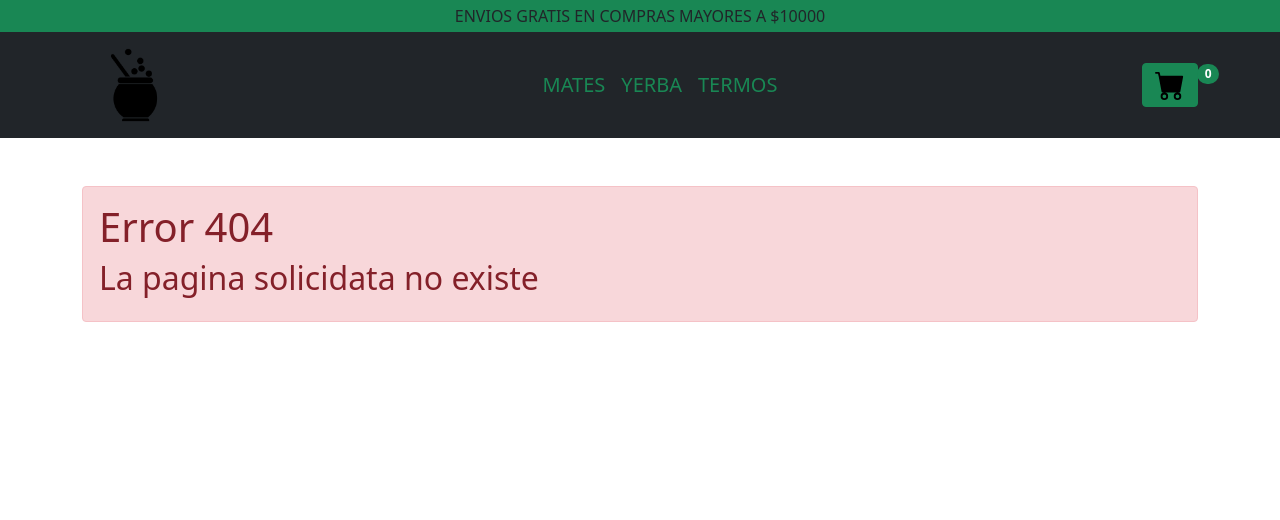
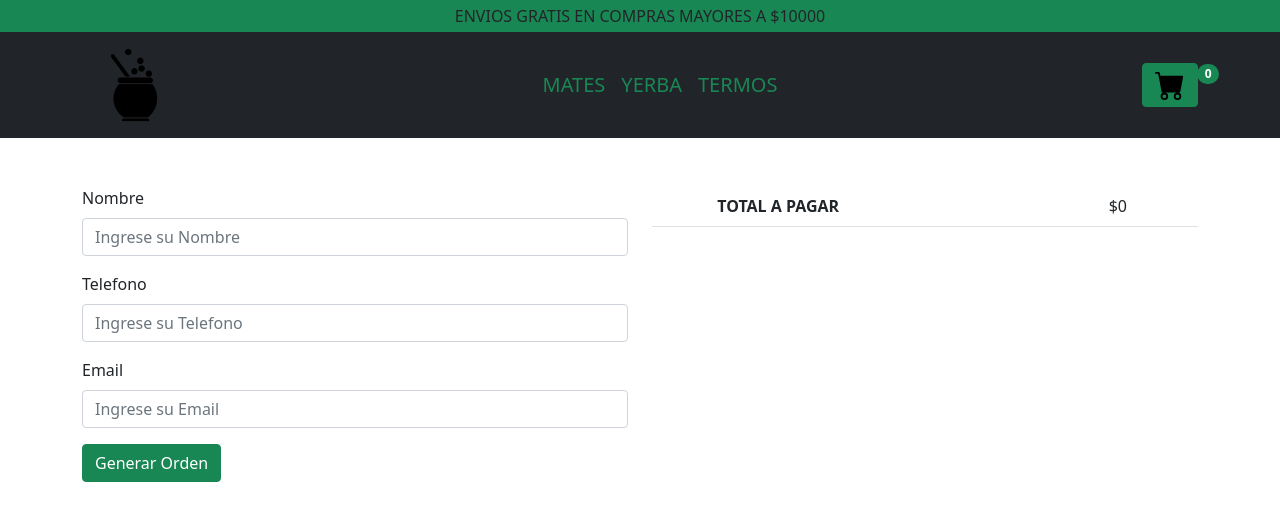
Before and after one commit to Ivaldum/React-Coder, a React (Vite) app: page /checkout in a window 1280 px wide. Before the commit this address had no page. Shown: the top 520 px of the page. Built offline with nearby package versions, Linux system fonts and the light colour scheme.

Commit message:
add checkout

```diff
--- a/package.json
+++ b/package.json
@@ -9,6 +9,7 @@
     "preview": "vite preview"
   },
   "dependencies": {
+    "firebase": "^9.15.0",
     "react": "^18.2.0",
     "react-dom": "^18.2.0",
     "react-icons": "^4.7.1",
--- a/src/App.jsx
+++ b/src/App.jsx
@@ -6,6 +6,7 @@ import ItemDetailContainer from "./components/ItemDetailContainer";
 import Error404 from "./components/Error404";
 import CartContextProvider from "./components/context/CartContext";
 import Cart from "./components/Cart"
+import Checkout from "./components/CheckOut";
 
 function App () {
     return(
@@ -18,6 +19,7 @@ function App () {
                     <Route path={"/category/:id"} element={<ItemListContainer/>}/>
                     <Route path={"/product/:id"} element={<ItemDetailContainer/>}/>
                     <Route path={"/cart"} element={<Cart/>}/>
+                    <Route path={"/checkout"} element={<Checkout/>}/>
                     <Route path={"*"} element={<Error404/>}/>
                 </Routes>
             </BrowserRouter>
--- a/src/components/Cart.jsx
+++ b/src/components/Cart.jsx
@@ -3,9 +3,7 @@ import { Link } from "react-router-dom";
 import { CartContext } from "./context/CartContext";
 
 const Cart = () => {
-    const {cart, cartTotal, clear, removeItem, precioFinal} = useContext(CartContext);
-
-    console.log(cart)
+    const {cart, cartTotal, clearCart, removeItem, precioFinal} = useContext(CartContext);
 
     if (cartTotal() === 0) {
         return (
@@ -37,7 +35,7 @@ const Cart = () => {
                         <tbody>
                             {cart.map(item => (
                                 <tr key={item.id}>
-                                    <td className="align-middle"><img src={item.image} alt={item.name} width={80} /></td>
+                                    <td className="align-middle"><img src={item.image} alt={item.name} width={70} /></td>
                                     <td className="align-middle">{item.name}</td>
                                     <td className="align-middle ">{item.quantity}</td>
                                     <td className="align-middle">${item.quantity * item.price}</td>
@@ -49,12 +47,14 @@ const Cart = () => {
                                 <td colSpan={2}>&nbsp;</td>
                                 <td><b>TOTAL A PAGAR</b></td>
                                 <td>${precioFinal()}</td>
-                                <td className="text-end"><button className="btn btn-success">Finalizar compra</button></td>
+                                <td className="text-end"><Link to={"/checkout"} className="btn btn-success">Finalizar compra</Link></td>
                             </tr>
                         </tbody>
-                        <tr>
-                            <th scope="col" colSpan={5} className="text-end"><Link onClick={clear} className="btn btn-success my-2"> Vaciar carrito</Link></th>
-                        </tr>
+                        <tbody>
+                            <tr>
+                                <th scope="col" colSpan={5} className="text-end"><Link onClick={clearCart} className="btn btn-success my-2"> Vaciar carrito</Link></th>
+                            </tr>
+                        </tbody>
                     </table>
                 </div>
             </div>
--- /dev/null
+++ b/src/components/Checkout.jsx
@@ -0,0 +1,84 @@
+import { useContext, useState } from "react";
+import { CartContext } from "./context/CartContext";
+import { addDoc, collection, getFirestore, updateDoc } from "firebase/firestore";
+
+const Checkout = () => {
+
+    const {cart, clearCart, precioFinal} = useContext(CartContext);
+
+    const [nombre, setNombre] = useState("");
+    const [telefono, setTelefono] = useState("");
+    const [email, setEmail] = useState("");
+    const [orderId, setOrderId] = useState("");
+
+    const generarOrden = () => {
+        const fecha = new Date();
+        const order = {
+            buyer: {name:nombre, phone:telefono, email:email},
+            items: cart.map(product => ({id:product.id, tittle:product.name, quantity:product.quantity, price:product.price, totalPrice: product.quantity * product.price})),
+            total: precioFinal(),
+            orderDate: `${fecha.getFullYear()} - ${fecha.getMonth() + 1} - ${fecha.getDate()} ${fecha.getHours()}:${fecha.getMinutes}:${fecha.getSeconds}`
+        };
+
+        const db = getFirestore();
+        const ordersCollection = collection(db, "orders");
+        addDoc(ordersCollection, order).then((order) => {
+            setOrderId(order.id);
+            clearCart();
+        });
+    }
+
+    return(
+        <div className="container">
+            <div className="row my-5">
+                <div className="col-md-6">
+                    <form>
+                        <div className="mb-3">
+                            <label htmlFor="nombre" className="form-label">Nombre</label>
+                            <input type="text" className="form-control" placeholder="Ingrese su Nombre" onInput={(e) => {setNombre(e.target.value)}}/>
+                        </div>
+                        <div className="mb-3">
+                            <label htmlFor="telefono" className="form-label">Telefono</label>
+                            <input type="text" className="form-control" placeholder="Ingrese su Telefono" onInput={(e) => {setTelefono(e.target.value)}}/>
+                        </div>
+                        <div className="mb-3">
+                            <label htmlFor="email" className="form-label">Email</label>
+                            <input type="text" className="form-control" placeholder="Ingrese su Email" onInput={(e) => {setEmail(e.target.value)}}/>
+                        </div>
+                        <button type="button" className="btn btn-success" onClick={generarOrden}>Generar Orden</button>
+                    </form>
+                </div>
+                <div className="col-md-6">
+                    <table className="table">
+                        <tbody>
+                            {cart.map(item => (
+                                <tr key={item.id}>
+                                    <td className="align-middle"><img src={item.image} alt={item.name} width={70} /></td>
+                                    <td className="align-middle">{item.name}</td>
+                                    <td className="align-middle ">{item.quantity}</td>
+                                    <td className="align-middle">${item.quantity * item.price}</td>
+                                </tr>
+                                ))
+                            }
+                            <tr>
+                                <td colSpan={2}>&nbsp;</td>
+                                <td><b>TOTAL A PAGAR</b></td>
+                                <td>${precioFinal()}</td>
+                            </tr>
+                        </tbody>
+                    </table>
+                </div>
+            </div>
+            <div className="row">
+                <div className="col text-center">
+                    {orderId !== ""
+                        ? <div className="alert alert-success" role="alert"> Orden generada correctamente, numero: {orderId} </div>
+                        : ""
+                    }
+                </div>
+            </div>
+        </div>
+    )
+}
+
+export default Checkout;
--- a/src/components/Item.jsx
+++ b/src/components/Item.jsx
@@ -5,10 +5,10 @@ const Item = ({ item }) => {
     return(
         <div className="col-md-4">
             <div className="card bg-dark text-center mt-2 mb-1">
-                <img src={item.image} alt="" className="card-img-top w-100 h-100"/>
+                <img src={item.image} alt="" className="card-img-top" />
                 <div className="card-body text-light">
                     <p className="card-text">{ item.name }</p>
-                    <Link to={"/product/" + item.id} className="btn btn-outline-success"> Comprar </Link>
+                    <Link to={"/product/" + item.id} className="btn btn-success"> Comprar </Link>
                 </div>
             </div>
         </div>
--- a/src/components/ItemCount.jsx
+++ b/src/components/ItemCount.jsx
@@ -27,9 +27,9 @@ const ItemCount = ({ stock, onAdd}) => {
 
     return(
         <div className="container">
-            <button onClick={decrease}> - </button>
-            <span> {count} </span>
-            <button onClick={increase}> + </button>
+            <button onClick={decrease} className="btn btn-danger"> - </button>
+            <span className="fs-5 my-2 mx-2"> {count} </span>
+            <button onClick={increase} className="btn btn-success"> + </button>
             {vendido
                 ? <Link to={"/cart"} className="btn btn-success mx-3"> Terminar compra</Link>
                 : <button className="btn btn-success mx-3" onClick={() => { addCart(count) }}> {<FaShoppingCart/>} Agregar al carrito </button>
--- a/src/components/ItemDetail.jsx
+++ b/src/components/ItemDetail.jsx
@@ -18,7 +18,7 @@ const ItemDetail = ({item}) => {
     return(
         <div className="d-flex flex-row justify-content-center border my-4">
             <div className="col-md-4">
-                <img src={item.image} alt={item.name} className="img-fluid"/>
+                <img src={item.image} alt={item.name} className="img-fluid" width={250}/>
             </div>
             <div className="col-md-4 d-flex flex-column justify-content-center text-center">
                 <h2>{item.name}</h2>
--- a/src/components/ItemDetailContainer.jsx
+++ b/src/components/ItemDetailContainer.jsx
@@ -1,37 +1,30 @@
 import { useState, useEffect } from "react";
-import { useParams, useNavigate } from "react-router-dom";
-import products from "../data/products.json"
+import { useParams } from "react-router-dom";
+import { doc, getDoc, getFirestore} from "firebase/firestore"
 import ItemDetail from "./ItemDetail"
 
 
 const ItemDetailContainer = () => {
-    const navigate = useNavigate()
 
     const [item, setItem] = useState([]);
     const {id} = useParams();
 
-    useEffect(() =>{
-        const promesa = new Promise ((resolve, reject) =>{
-            setTimeout(() => {
-                const product = products.find(item => item.id === parseInt(id))
-                if(product)
-                    return resolve(product);
-
-                reject()
-            }, 2000);
-        });
-
-        promesa.then((res) =>{
-            setItem(res);
+    useEffect( () => {
+        const db = getFirestore();
+        const item = doc(db, "products", id);
+        getDoc(item).then((product) => {
+            console.log(product)
+            if(product.exists()) {
+                setItem({id: product.id, ...product.data()})
+            }
+            else{
+                console.log("Document does not exist")
+            }
         })
-            .catch(() => {
-                navigate("/")
-            })
-
-    }, [id]);
+    }, [])
 
     return(
-        <div className="container">
+        <div className="container my-5">
             <ItemDetail item = {item}/>
         </div>
     )
--- a/src/components/ItemListContainer.jsx
+++ b/src/components/ItemListContainer.jsx
@@ -1,8 +1,8 @@
 import { useState, useEffect } from "react";
 import { useParams } from "react-router-dom";
-import products  from "../data/products.json"
 import ItemSkeleton from "./ItemSkeleton"
 import ItemList from "./ItemList";
+import { addDoc, collection, getDocs, getFirestore } from "firebase/firestore";
 
 
 const ItemListContainer = () =>{
@@ -10,17 +10,25 @@ const ItemListContainer = () =>{
     const [listProducts, setListProducts] = useState([])
     const {id} = useParams();
 
-    useEffect(() =>{
-        const promise = new Promise ((resolve, reject) =>{
-            setTimeout(() => {
-                resolve(id ? products.filter(item => item.category === id) : products );
-            }, 2000);
+    // cargar collecion de productos en Firebase
+    /* useEffect(() => {
+        const db = getFirestore();
+        const productsCollection = collection(db, "products")
+
+        products.forEach((product) =>{
+            addDoc(productsCollection, product);
+        })
+
+    }, []); */
+
+    useEffect(() => {
+        const db = getFirestore();
+        const productsCollection = collection(db, "products");
+        getDocs(productsCollection).then((data) => {
+            setListProducts(data.docs.map((x) => ({id:x.id, ...x.data()})
+           ))
         });
-
-        promise.then((res) =>{
-            setListProducts(res);
-        })
-    }, [id]);
+    }, []);
 
     return(
         <div className="container">
--- a/src/components/context/CartContext.jsx
+++ b/src/components/context/CartContext.jsx
@@ -26,7 +26,7 @@ const CartContextProvider = ({children}) => {
         setCart([...products]);
     }
 
-    const clear = () => {
+    const clearCart = () => {
         setCart([]);
     }
 
@@ -39,7 +39,7 @@ const CartContextProvider = ({children}) => {
     }
 
     return(
-        <CartContext.Provider value={ {cart, addItem, removeItem, clear, cartTotal, precioFinal} }>
+        <CartContext.Provider value={ {cart, addItem, removeItem, clearCart, cartTotal, precioFinal} }>
             {children}
         </CartContext.Provider>
     )
--- a/src/data/products.json
+++ b/src/data/products.json
@@ -1,6 +1,5 @@
 [
     {
-        "id": 1,
         "image": "https://http2.mlstatic.com/D_NQ_NP_2X_638382-MLA49850713005_052022-F.webp",
         "name": "Mate camionero",
         "category": "mates",
@@ -9,7 +8,6 @@
         "description": "Camionero cincelado premium importado con materiales de alta calidad"
     },
     {
-        "id": 2,
         "image": "https://http2.mlstatic.com/D_NQ_NP_885032-MLA49334812381_032022-W.webp",
         "name": "Mate torpedo",
         "category": "mates",
@@ -18,7 +16,6 @@
         "description": "Torpedo cincelado premium importado con materiales de alta calidad"
     },
     {
-        "id": 3,
         "image": "https://http2.mlstatic.com/D_NQ_NP_847807-MLA49389910754_032022-O.webp",
         "name": "Mate imperial",
         "category": "mates",
@@ -27,7 +24,6 @@
         "description": "Imperial cincelado premium importado con materiales de alta calidad"
     },
     {
-        "id": 4,
         "image": "https://http2.mlstatic.com/D_NQ_NP_771812-MLA52416819829_112022-O.webp",
         "name": "Termo stanley",
         "category": "termos",
@@ -36,7 +32,6 @@
         "description": "Termo stanley importado de 1L en color blanco"
     },
     {
-        "id": 5,
         "image": "https://http2.mlstatic.com/D_NQ_NP_776459-MLA49277025759_032022-O.webp",
         "name": "Termo media manija",
         "category": "termos",
@@ -45,7 +40,6 @@
         "description": "Termo media manija de excelente calidad y portabilidad"
     },
     {
-        "id": 6,
         "image": "https://http2.mlstatic.com/D_NQ_NP_798965-MLA42470820448_072020-O.webp",
         "name": "Termo cosmos",
         "category": "termos",
@@ -54,7 +48,6 @@
         "description": "Termo importado simil Stanley de excelente calidad"
     },
     {
-        "id": 7,
         "image": "https://http2.mlstatic.com/D_NQ_NP_838351-MLA49524433504_032022-V.webp",
         "name": "Canaria",
         "category": "yerba",
@@ -63,7 +56,6 @@
         "description": "Yerba importada"
     },
     {
-        "id": 8,
         "image": "https://http2.mlstatic.com/D_NQ_NP_739700-MLA49207461891_022022-V.webp",
         "name": "Baldo",
         "category": "yerba",
@@ -72,7 +64,6 @@
         "description": "Yerba importada"
     },
     {
-        "id": 9,
         "image": "https://http2.mlstatic.com/D_NQ_NP_720330-MLA47612742432_092021-V.webp",
         "name": "Rey verde",
         "category": "yerba",
--- a/src/main.jsx
+++ b/src/main.jsx
@@ -2,6 +2,24 @@ import React from 'react'
 import ReactDOM from 'react-dom/client'
 import App from './App'
 import './index.css'
+
+// Import the functions you need from the SDKs you need
+import { initializeApp } from "firebase/app";
+// TODO: Add SDKs for Firebase products that you want to use
+// https://firebase.google.com/docs/web/setup#available-libraries
+
+// Your web app's Firebase configuration
+const firebaseConfig = {
+  apiKey: "AIzaSyBh9B4Ggq-IbMVMh1eUaUMWoEiixDvK3UU",
+  authDomain: "matetalense.firebaseapp.com",
+  projectId: "matetalense",
+  storageBucket: "matetalense.appspot.com",
+  messagingSenderId: "843889629935",
+  appId: "1:843889629935:web:6652f22313349f99df591a"
+};
+
+// Initialize Firebase
+initializeApp(firebaseConfig);
 
 ReactDOM.createRoot(document.getElementById('root')).render(
   <React.StrictMode>
```
Also changed, not shown: 1 other file (tests, documents, lock files or other folders).
